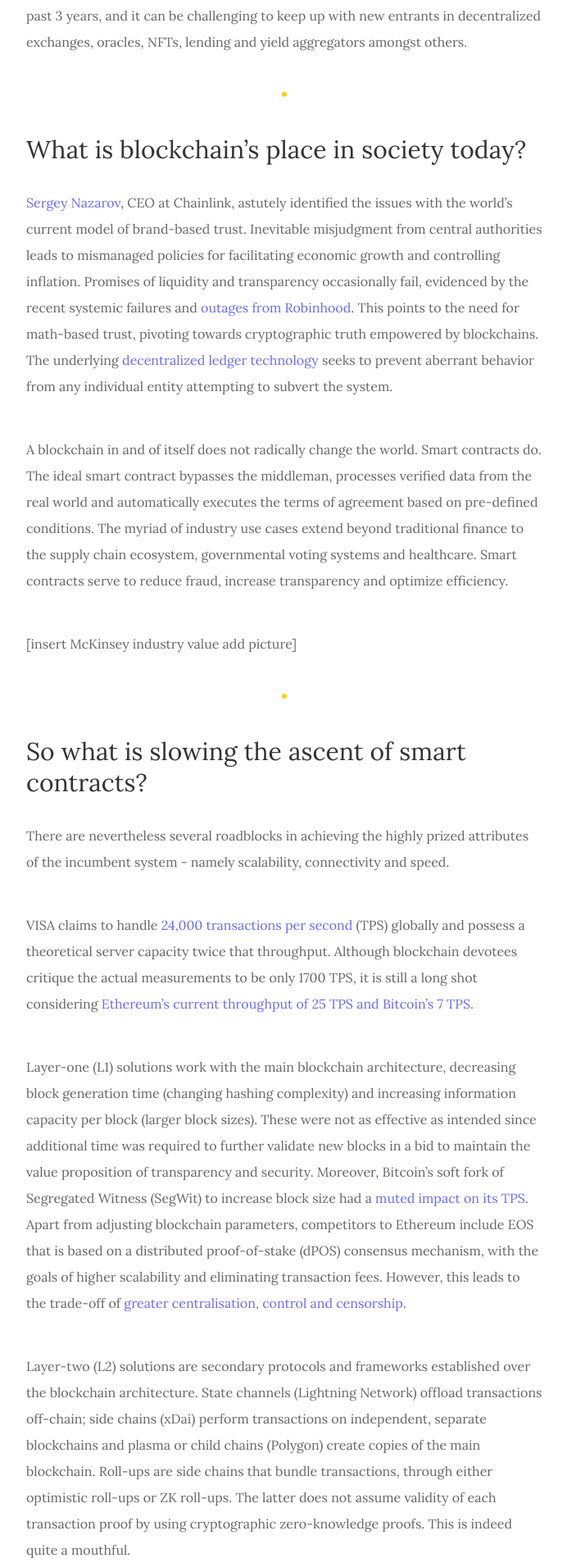
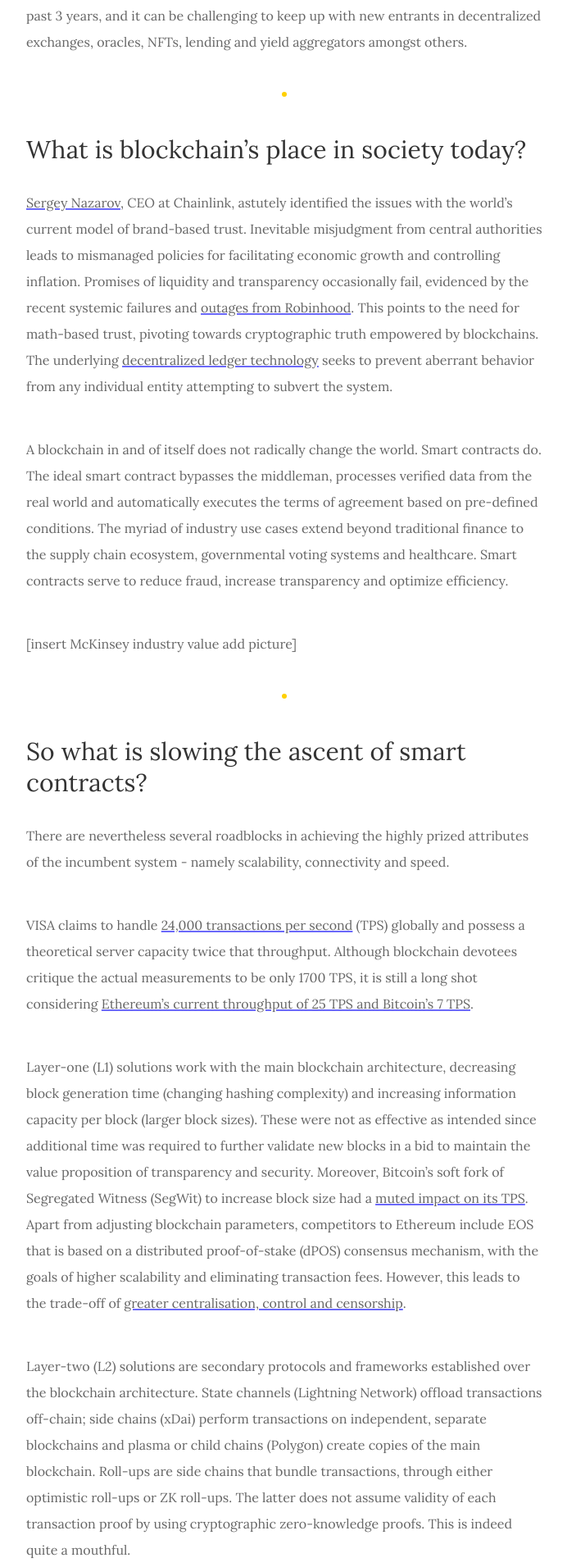
Before and after one commit to PrestonChing/prestonching.github.io, a Jekyll site: the page built from _posts/2021-08-20-chainlink-blockchain.md, in a window 1280 px wide. Shown: the part 1157-3068 px from the top of the page at 82% size, without its empty margins (293-985 px from the left). Built offline with Jekyll 4.4.1, drawn with Linux system fonts in a browser that asks for light colours.

Commit message:
edit link format 2

```diff
--- a/_sass/4-layouts/_post.scss
+++ b/_sass/4-layouts/_post.scss
@@ -55,6 +55,13 @@
     margin-bottom: 15px;
     line-height: 32px;
     color: $gray;
+  }
+  a {
+    text-decoration: underline $primary-color 2px;
+    color: $gray;
+    &:hover {
+      text-decoration: underline $dark 2px;
+    }
   }
 }
 
```
